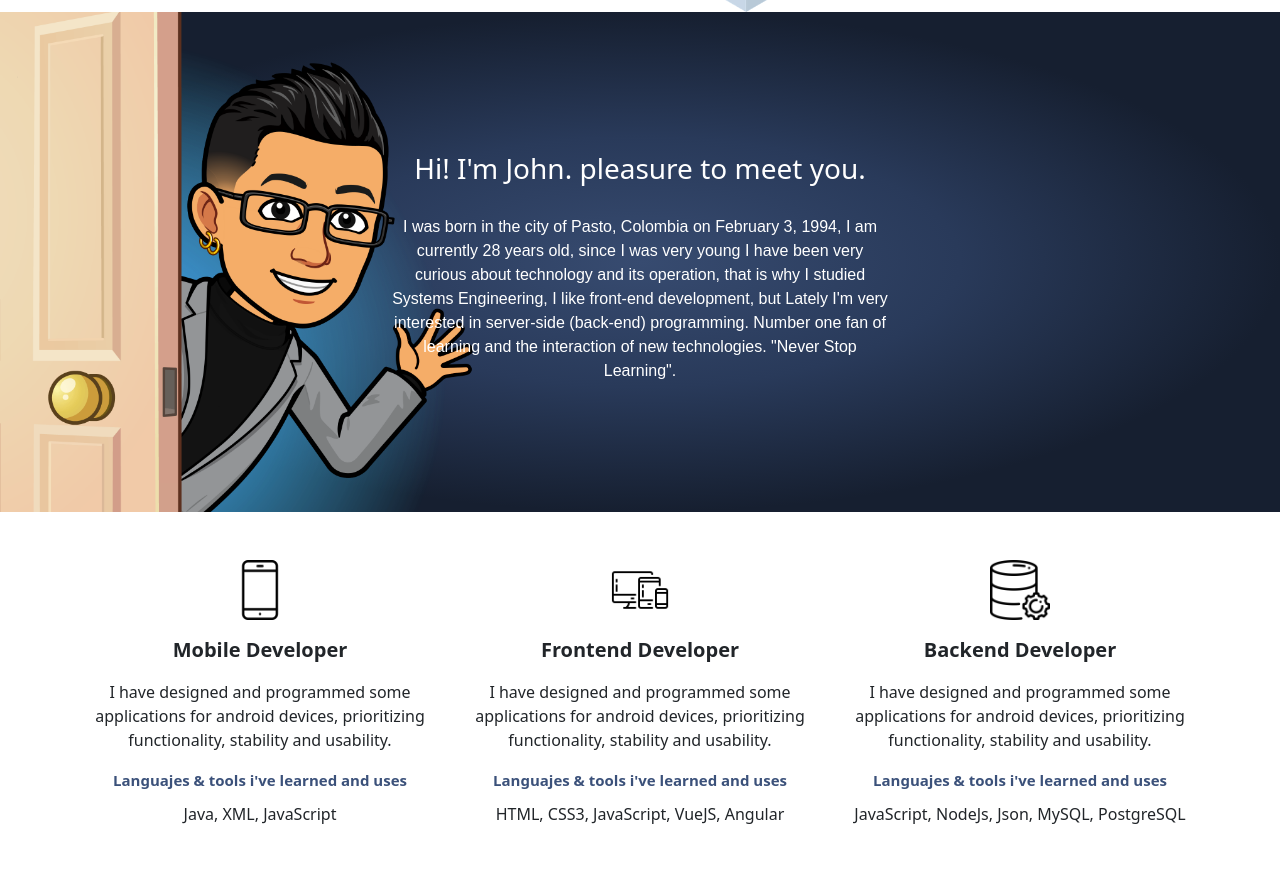
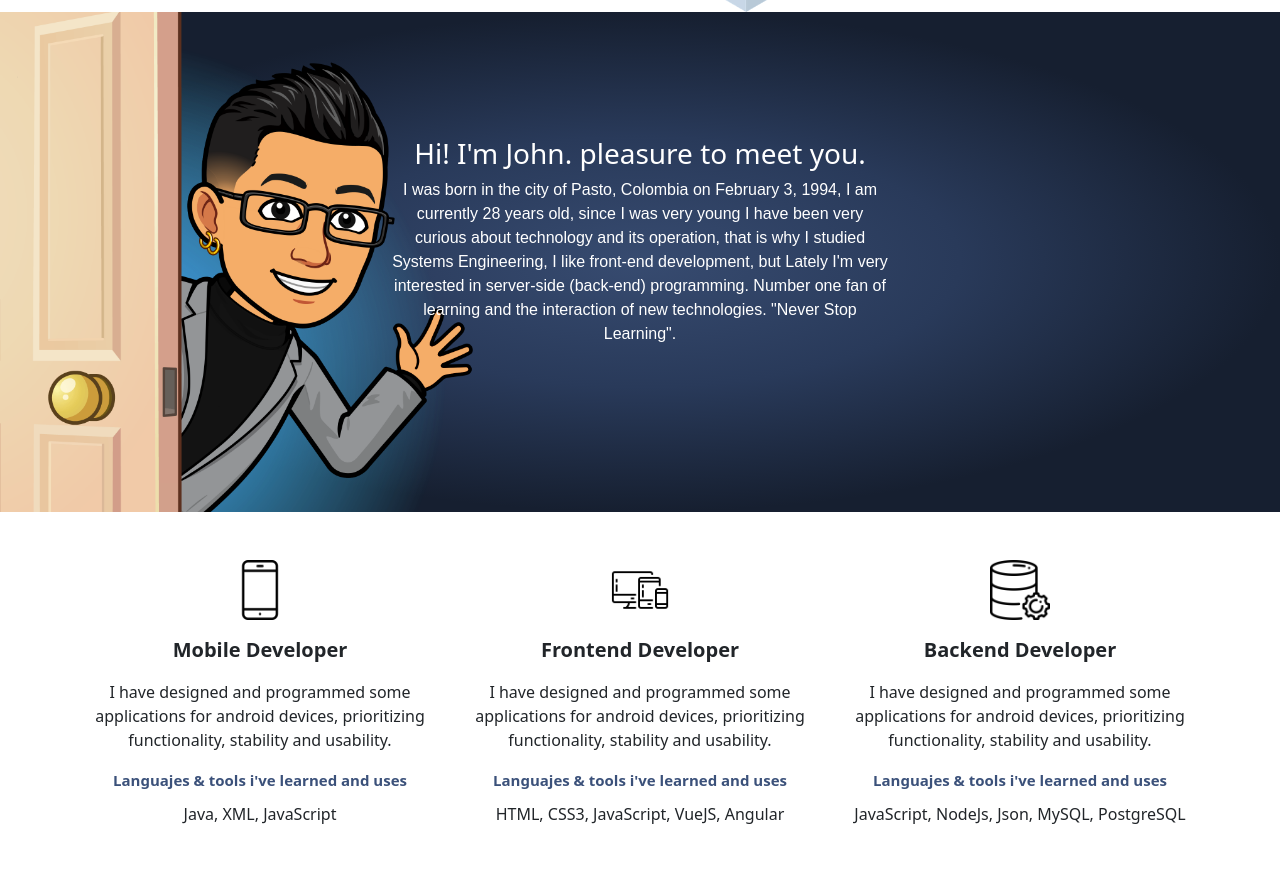
Before and after one commit to JohnFreddyTutistar/John-portfolio, a plain HTML site: page index.html in a window 1280 px wide. Shown: the part 1900-2769 px from the top of the page. Drawn offline with nearby package versions, Linux system fonts and the light colour scheme.

Commit message:
cambiando el posiscionamiento de las cajas about me

```diff
--- a/css/style.css
+++ b/css/style.css
@@ -53,26 +53,33 @@ a{
     opacity: 0.8;
 }
 
+/*About me*/
+
 .about-me-container {
     position: relative;
     background: radial-gradient(closest-side, #374b70, #293a5a, #161f30);
     color: #fff;
-    height: 500px;
+    /* height: 500px; */
 }
 
 .parrafo {
     font-family: "Rajdhani", sans-serif;
-    margin-top: 30px;
+    /* margin-top: 30px; */
     font-size: 16px;
 }
 
 .about-me {
+    top: 25%;
+    left: 0;
+    bottom: 0;
+    right: 0;
+    margin: auto;
     width: 500px;
-    height: 220px;
+    /* height: 220px; */
     position: absolute;
-    top: 50%;
-    left: 50%;
-    transform: translate(-50%, -50%);
+    /* top: 50%; */
+    /* left: 50%; */
+    /* transform: translate(-50%, -50%); */
 }
 
 /*skills*/
--- a/index.html
+++ b/index.html
@@ -54,7 +54,7 @@
 
     <!-- about me -->
     <div class="about-me-container" id="about">
-        <div class="about-me text-center justify-content-center">
+        <div class="about-me text-center">
             <h3 class="presentation">Hi! I'm John. pleasure to meet you.</h3>
             <p class="parrafo">
                 I was born in the city of Pasto, Colombia on February 3, 1994, I am
```
